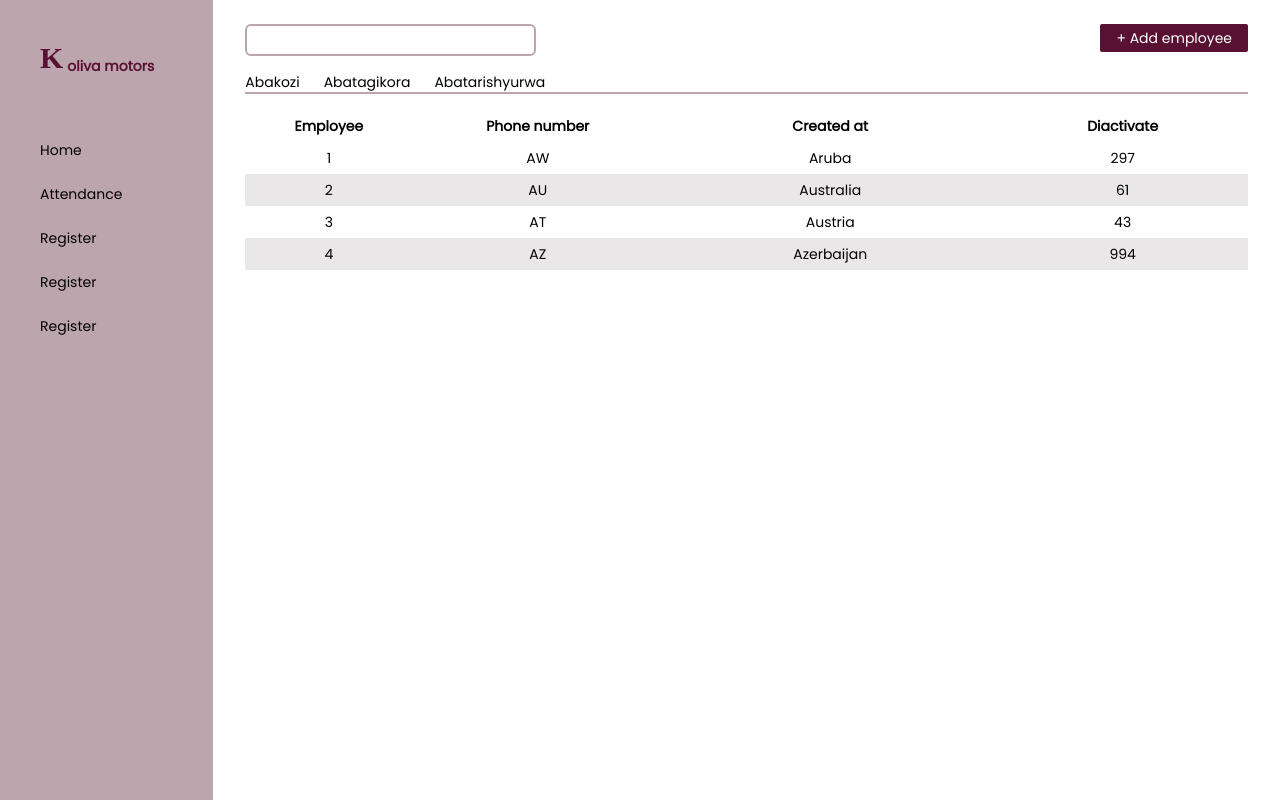
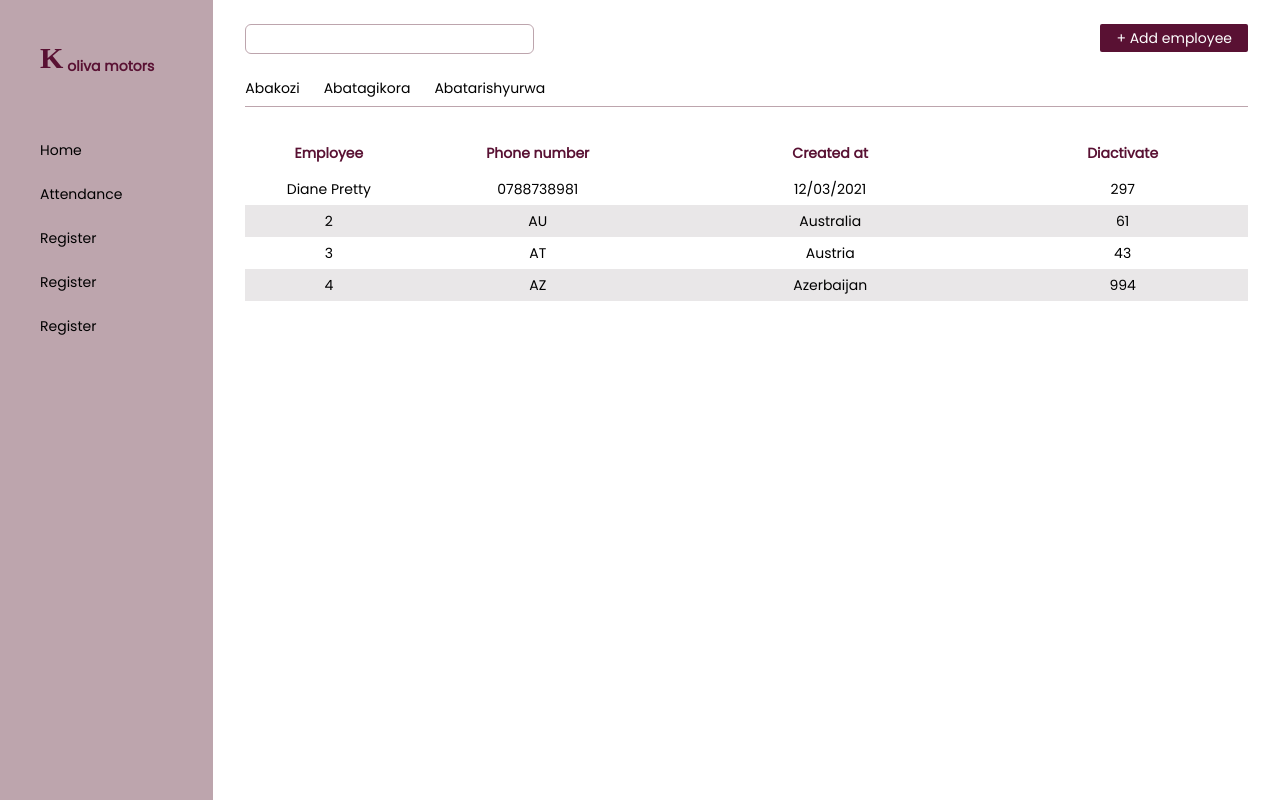
Before and after one commit to dianKoliva/kmFront, a React (Vite) app in the folder km/: page /employees in a window 1280 px wide. Built offline with nearby package versions, Linux system fonts and the light colour scheme; a web font is replaced by a local one.

Commit message:
new changes

```diff
--- a/km/src/components/employees/ListEmp.jsx
+++ b/km/src/components/employees/ListEmp.jsx
@@ -10,8 +10,8 @@ const ListEmp = () => {
                 <button className='bg-def px-4 absolute right-0 mr-8 py-1 text-white rounded-sm'> + Add employee</button>
               </div>
 
-              <div >
-                  <div className='flex mt-4'>
+              <div className='' >
+                  <div className='flex mt-6 mb-2'>
                   <p className=' cursor-pointer'>Abakozi</p>
                   <p className=' cursor-pointer ml-6'>Abatagikora</p>
                   <p className=' cursor-pointer ml-6'>Abatarishyurwa</p>
@@ -23,16 +23,19 @@ const ListEmp = () => {
           <div>
           <table className='w-full mt-4' cellSpacing="0">
 <thead className='py-2'>
-<th width="100">Employee</th>
+
+<th width="100">  Employee</th>
+
 <th width="150">Phone number</th>
 <th width="200">Created at</th>
 <th width="150">Diactivate</th>
 </thead>
 <tbody>
 <tr className='py-2'>
-<td>1</td>
-<td>AW</td>
-<td>Aruba</td>
+
+<td> Diane Pretty</td>
+<td>0788738981</td>
+<td>12/03/2021</td>
 <td>297</td>
 </tr>
 <tr>
--- a/km/src/styles/index.css
+++ b/km/src/styles/index.css
@@ -36,3 +36,9 @@ padding-bottom: 6px;
 tbody tr:nth-child(even) {
 background: #e9e7e8;
 }
+table th{
+/* font-weight: 300; */
+color: #591133;
+padding-bottom: 10px;
+padding-top: 20px;
+}
--- a/km/tailwind.config.js
+++ b/km/tailwind.config.js
@@ -21,6 +21,15 @@ module.exports = {
       'bermuda': '#78dcca',
       'box':"#F8F6F7"
     },
+    borderWidth: {
+      DEFAULT: '1px',
+      '0': '0',
+      '2': '1.3px',
+      '3': '3px',
+      '4': '4px',
+      '6': '6px',
+      '8': '8px',
+    },
     extend: {},
   },
   variants: {
```
